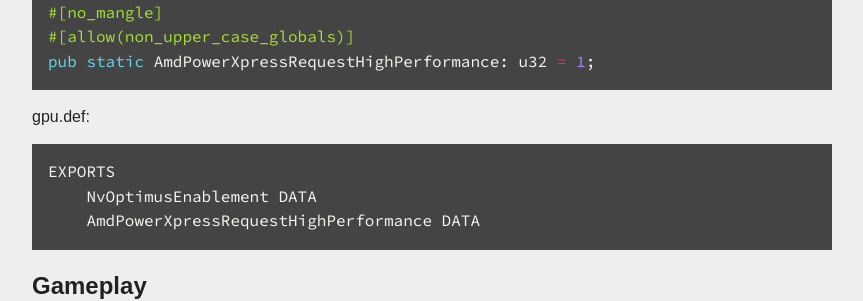
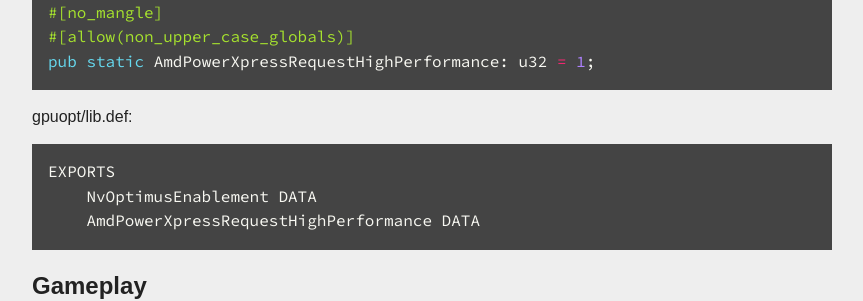
Before and after one commit to Thinkofname/thinkofname.github.io, a Jekyll site: the page built from _posts/2018-01-28-february-change-log.md, in a window 1280 px wide and 900 px high, scrolled down 1673 px. Shown: the part 152-453 px from the top of the window, without its empty margins (208-1071 px from the left). Built offline with Jekyll 4.4.1, drawn with Linux system fonts in a browser that asks for light colours; some web fonts are replaced.

Commit message:
gpu.def -> gpuopt/lib.def

````diff
--- a/_posts/2018-01-28-february-change-log.md
+++ b/_posts/2018-01-28-february-change-log.md
@@ -99,7 +99,7 @@ pub static NvOptimusEnablement: u32 = 1;
 pub static AmdPowerXpressRequestHighPerformance: u32 = 1;
 ```
 
-gpu.def:
+gpuopt/lib.def:
 ```
 EXPORTS
     NvOptimusEnablement DATA
````
